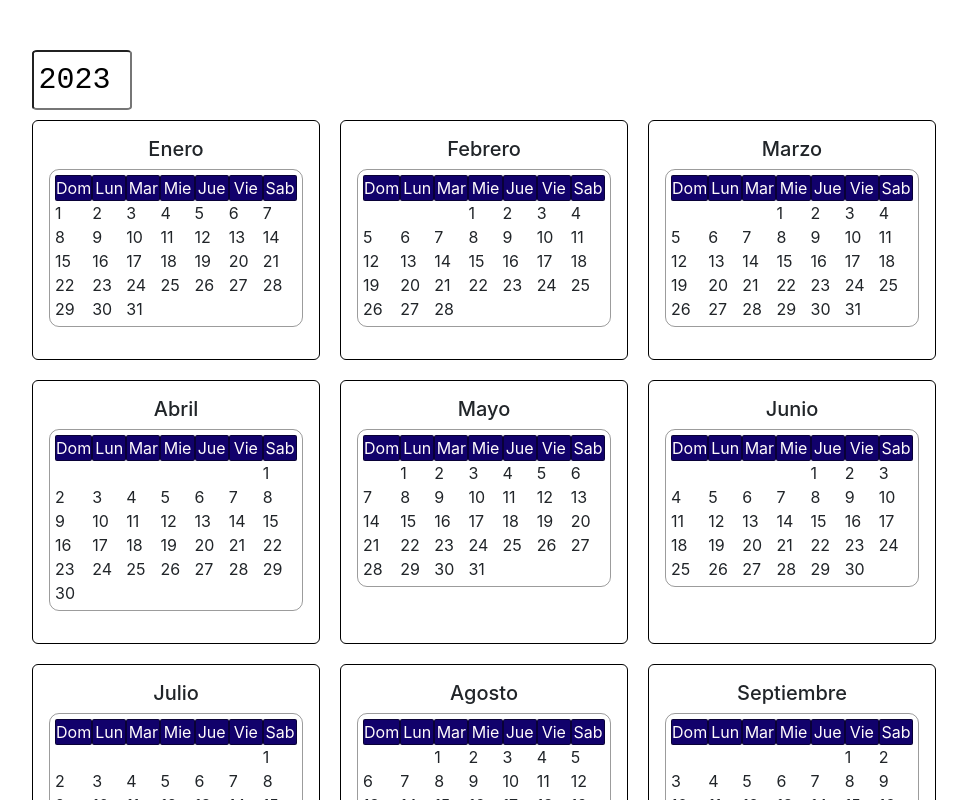
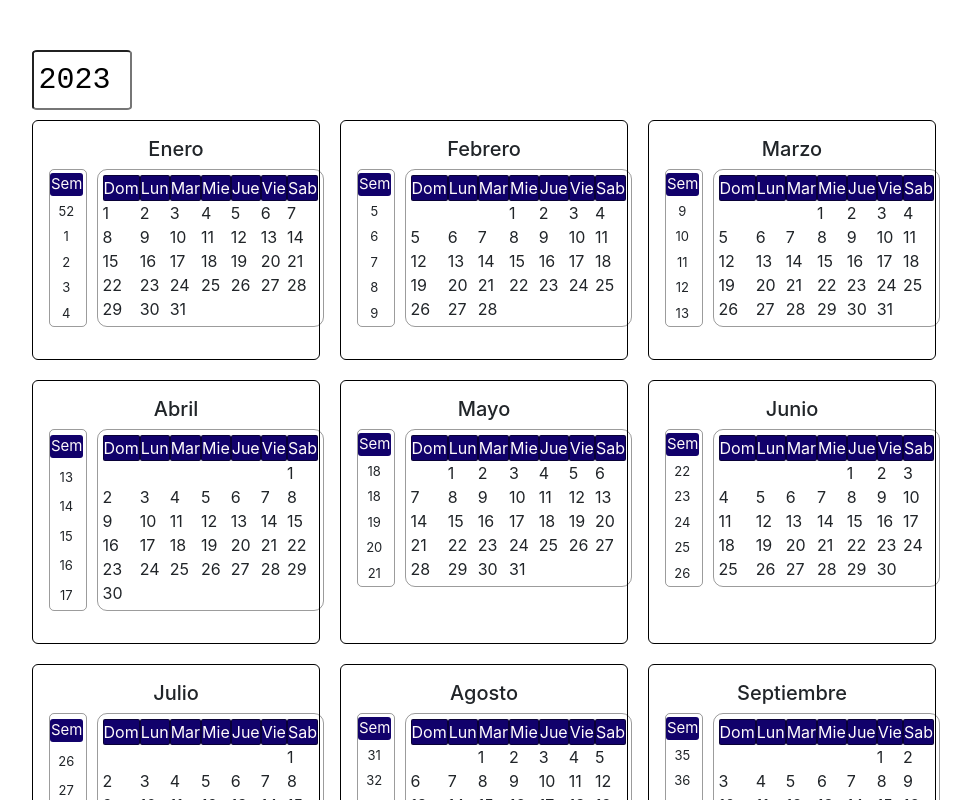
Before and after one commit to wavaronr/calendario, a React (Create React App) app: page / in a window 1280 px wide. Shown: the top 800 px of the page, without its empty margins (28-999 px from the left). Built offline with nearby package versions, Linux system fonts and the light colour scheme; no server answers.

Commit message:
create-count-week
create-count-week

```diff
--- a/package.json
+++ b/package.json
@@ -7,6 +7,7 @@
     "@testing-library/react": "^13.4.0",
     "@testing-library/user-event": "^13.5.0",
     "bootstrap": "^5.3.0",
+    "date-fns": "^2.30.0",
     "react": "^18.2.0",
     "react-bootstrap": "^2.8.0",
     "react-dom": "^18.2.0",
--- a/public/index.html
+++ b/public/index.html
@@ -2,19 +2,16 @@
 <html lang="en">
   <head>
     <meta charset="utf-8" />
-    <link rel="icon" href="%PUBLIC_URL%/favicon.ico" />
     <meta name="viewport" content="width=device-width, initial-scale=1" />
     <meta name="theme-color" content="#000000" />
     <meta
       name="description"
       content="Web site created using create-react-app"
     />
-    <link rel="apple-touch-icon" href="%PUBLIC_URL%/logo192.png" />
     <!--
       manifest.json provides metadata used when your web app is installed on a
       user's mobile device or desktop. See https://developers.google.com/web/fundamentals/web-app-manifest/
     -->
-    <link rel="manifest" href="%PUBLIC_URL%/manifest.json" />
     <link href="https://cdn.jsdelivr.net/npm/bootstrap@5.3.0/dist/css/bootstrap.min.css" rel="stylesheet" integrity="sha384-9ndCyUaIbzAi2FUVXJi0CjmCapSmO7SnpJef0486qhLnuZ2cdeRhO02iuK6FUUVM" crossorigin="anonymous">
     <!--
       Notice the use of %PUBLIC_URL% in the tags above.
--- a/src/components/CardsCald.js
+++ b/src/components/CardsCald.js
@@ -3,6 +3,7 @@ import "../css/calendario.css";
 import Calendarios from "./calendarios.js";
 import YearInput from "./yearinput";
 import { useState } from "react";
+
 function CardsCald() {
   const months = [
     "Enero",
--- a/src/components/DaysCalendar.js
+++ b/src/components/DaysCalendar.js
@@ -1,18 +1,20 @@
 import React from "react";
 import "../css/calendario.css";
-function DaysCalendar({ day, colombianHolydays, monthCalendario, yearSet }) {
+
+function DaysCalendar({ day, colombianHolidays, monthCalendario, yearSet }) {
   const isFirstDay = day === 1;
-  const isHolyday = colombianHolydays.some(
+  const isHoliday = colombianHolidays.some(
     (festivo) => festivo.dia === day && festivo.mes === monthCalendario
   );
   const dayStart = new Date(yearSet, monthCalendario, 1).getUTCDay() + 1; // retorna el primer dia de la semana sumando 1 unidad
 
   const listItemStyle = {
-    ...(isHolyday && { color: "red", fontWeight: "bold" }),
+    ...(isHoliday && { color: "red", fontWeight: "bold" }),
     ...(isFirstDay && { gridColumnStart: dayStart }),
   };
 
   return (
+    <>
     <li
       key={day}
       className={isFirstDay ? "firstday" : "weekdays"}
@@ -20,6 +22,7 @@ function DaysCalendar({ day, colombianHolydays, monthCalendario, yearSet }) {
     >
       {day}
     </li>
+    </>
   );
 }
 
--- /dev/null
+++ b/src/components/WeekCount.js
@@ -0,0 +1,23 @@
+import { getISOWeek } from "date-fns";
+
+function WeekCount({ monthCalendario, yearSet }) {
+  const day = [1, 7, 14, 21, 28];
+  const weekNumbers = day.map((dayItem) => {
+    const date = new Date(yearSet, monthCalendario, dayItem);
+    const weekNumber = getISOWeek(date);
+    return weekNumber;
+  });
+
+  return (
+    <ol className="numerWeek">
+      <li className="numerW-title">Sem</li>
+      {weekNumbers.map((weekNumber) => (
+        <li className="numerW" key={weekNumber.toString}>
+          {weekNumber}
+        </li>
+      ))}
+    </ol>
+  );
+}
+
+export default WeekCount;
--- a/src/components/calendarios.js
+++ b/src/components/calendarios.js
@@ -1,16 +1,16 @@
 import React, { useEffect, useState } from "react";
-import { holydays } from "./holydays.js";
+import { holidays } from "./holidays.js";
 import "../css/calendario.css";
 import DaysCalendar from "./DaysCalendar.js";
-
+import WeekCount from "./WeekCount.js";
 function Calendarios({ mesProps, yearSet }) {
-  const [colombianHolydays, setColombianHolydays] = useState([]);
+  const [colombianHolidays, setColombianHolidays] = useState([]);
   const monthCalendario = mesProps; // recibe el mes de CardsCald.js para rendering
 
   useEffect(() => {
     const fetchData = async () => {
-      const holydaysData = await holydays(yearSet);
-      setColombianHolydays(holydaysData);
+      const holidaysData = await holidays(yearSet);
+      setColombianHolidays(holidaysData);
     };
 
     fetchData();
@@ -24,6 +24,7 @@ function Calendarios({ mesProps, yearSet }) {
 
   return (
     <div className="calendar">
+      <WeekCount monthCalendario={monthCalendario} yearSet={yearSet} />
       <ol className="ol">
         {daysTitle.map((dayL) => (
           <li className="dayLetter" key={dayL}>
@@ -34,7 +35,7 @@ function Calendarios({ mesProps, yearSet }) {
           <DaysCalendar
             key={day}
             day={day}
-            colombianHolydays={colombianHolydays}
+            colombianHolidays={colombianHolidays}
             monthCalendario={monthCalendario}
             yearSet={yearSet}
           />
--- a/src/components/holydays.js
+++ b/src/components/holidays.js
@@ -1,4 +1,4 @@
-export const holydays = async (year) => {
+export const holidays = async (year) => {
   const url = `https://date.nager.at/api/v3/publicholidays/${year}/CO`;
 
   const days = [];
--- a/src/css/calendario.css
+++ b/src/css/calendario.css
@@ -1,19 +1,39 @@
 .calendar{
     background-color:none;
+    display:grid;
+    grid-template-columns: repeat(2,1fr);
+    gap: 10px;
 }
 .ol{
     list-style: none;
     display: grid;
-    grid-template-columns: repeat(7,1fr);
+    grid-template-columns: repeat(7 ,1fr);
     border-radius: 10px;
-}
-
-ol{
     border: 1px solid rgba(0, 0, 0, 0.39);
     border-radius: 10px;
     padding: 5px;
     background-color: none;
 }
+.numerWeek{
+    background-color: none;
+    grid-template-columns: repeat(1,1fr);
+    display: grid;
+    list-style: none;
+    border: 1px solid rgba(0, 0, 0, 0.39);
+    border-radius: 5px;
+    place-items: center;
+    padding-right: 3px;
+    padding-left: 0;
+    font-size: small;
+}
+.numerW-title{
+    background-color: rgb(17, 1, 107);
+    color: rgb(255, 251, 251) ;
+    border-radius: 3px;
+    font-size:15px;
+    padding-left: 1px;
+}
+
 
 .card{
   border: 1px solid black;
```
Also changed, not shown: public/manifest.json (deleted), 1 other file (tests, documents, lock files or other folders).
